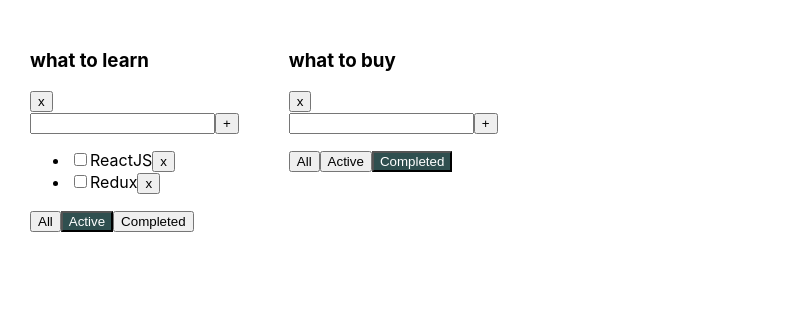
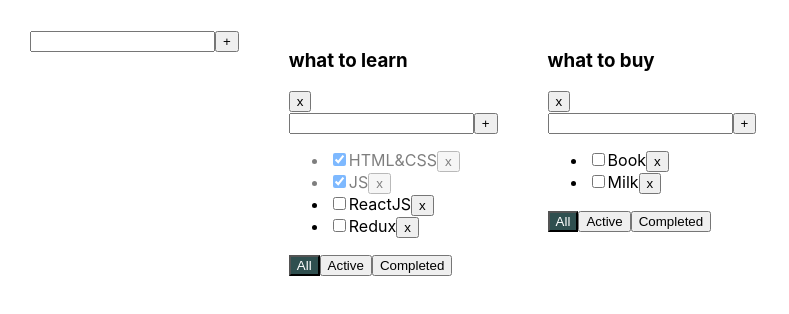
Before and after one commit to StepanAndrosov/todolist-ts, a React (Create React App) app: page / in a window 1280 px wide. Shown: the top 314 px of the page, without its empty margins (0-789 px from the left). Built offline with nearby package versions, Linux system fonts and the light colour scheme.

Commit message:
lesson 6: implementation of adding a new to-do list, tasks can be changed (<AddItemForm/>, <EditableSpan/>)

```diff
--- /dev/null
+++ b/src/AddItemForm.tsx
@@ -0,0 +1,43 @@
+import React, {ChangeEvent, KeyboardEvent, useState} from "react";
+import style from "./Todolist/Todolist.module.scss";
+
+type AddItemFormType = {
+    addItem: (title: string) => void
+}
+
+export const AddItemForm = (props: AddItemFormType) => {
+
+    const [newTaskTitle, setNewTaskTitle] = useState("")
+    const [error, setError] = useState<string | null>(null)
+    const onNewTitleChangeHandler = (e: ChangeEvent<HTMLInputElement>) => {
+        setNewTaskTitle(e.currentTarget.value)
+    }
+    const onKeyPressHandler = (e: KeyboardEvent<HTMLInputElement>) => {
+        setError(null)
+        if (e.key === "Enter") {
+            if (newTaskTitle.trim() === "") {
+                setError("Title is required")
+                return
+            }
+            props.addItem(newTaskTitle.trim())
+            setNewTaskTitle("")
+        }
+    }
+    const addTask = () => {
+        if (newTaskTitle.trim() === "") {
+            setError("Title is required")
+            return
+        }
+        props.addItem(newTaskTitle.trim())
+        setNewTaskTitle("")
+    }
+    return <div>
+        <input className={error ? style.error : ""}
+               value={newTaskTitle}
+               onChange={onNewTitleChangeHandler}
+               onKeyPress={onKeyPressHandler}
+        />
+        <button onClick={addTask}>+</button>
+        {error && <div className={style.errorMessage}>{error}</div>}
+    </div>
+}
--- a/src/App.tsx
+++ b/src/App.tsx
@@ -2,6 +2,7 @@ import React, {useState} from 'react';
 import './App.css';
 import {TaskType, Todolist} from "./Todolist/Todolist";
 import {v1} from "uuid";
+import {AddItemForm} from "./AddItemForm";
 
 export type FilterValuesType = "all" | "completed" | "active"
 
@@ -11,12 +12,23 @@ export type TodoListType = {
     filter: FilterValuesType
 }
 
+type TaskStateType = {
+    [key: string]: Array<TaskType>
+}
+
 export function App() {
 
     const removeTask = (id: string, todolistId: string) => {
         const tasks = tasksObj[todolistId]
         tasksObj[todolistId] = tasks.filter((item: { id: string; }) => item.id !== id)
         setTasksObj({...tasksObj})
+    }
+    const changeTodoListTitle = (id: string, newTitle: string) => {
+        const todolist = todolists.find(tl => tl.id === id);
+        if (todolist) {
+            todolist.title = newTitle
+            setTodolists([...todolists])
+        }
     }
 
     const addTask = (title: string, todolistId: string) => {
@@ -33,7 +45,14 @@ export function App() {
             task.isDone = isDone
             setTasksObj({...tasksObj})
         }
-
+    }
+    const changeTaskTitle = (taskId: string, newTitle: string, todolistId: string) => {
+        const tasks = tasksObj[todolistId]
+        const task = tasks.find(t => t.id === taskId)
+        if (task) {
+            task.title = newTitle
+            setTasksObj({...tasksObj})
+        }
     }
 
     const changeFilter = (value: FilterValuesType, todoListId: string) => {
@@ -48,10 +67,9 @@ export function App() {
     const todolistId2 = v1()
 
     const [todolists, setTodolists] = useState<Array<TodoListType>>([
-        {id: todolistId1, title: "what to learn", filter: "active"},
-        {id: todolistId2, title: "what to buy", filter: "completed"}
+        {id: todolistId1, title: "what to learn", filter: "all"},
+        {id: todolistId2, title: "what to buy", filter: "all"}
     ])
-
     const removeTodolist = (todolistId: string) => {
         const  filteredTodolist = todolists.filter(tl => tl.id !== todolistId)
         setTodolists(filteredTodolist)
@@ -59,7 +77,7 @@ export function App() {
         setTasksObj({...tasksObj})
     }
 
-    const [tasksObj, setTasksObj] = useState({
+    const [tasksObj, setTasksObj] = useState<TaskStateType>({
         [todolistId1]: [
             {id: v1(), title: "HTML&CSS", isDone: true},
             {id: v1(), title: "JS", isDone: true},
@@ -72,8 +90,22 @@ export function App() {
         ]
     })
 
+    function addTodolist(title: string){
+        const todolist: TodoListType = {
+            id: v1(),
+            filter: "all",
+            title
+        }
+        setTodolists([todolist, ...todolists])
+        setTasksObj({
+            ...tasksObj,
+            [todolist.id]: []
+        })
+    }
+
     return (
         <div className="App">
+            <AddItemForm addItem={addTodolist} />
             {
                 todolists.map((tl) => {
                     let taskForToDoList: Array<TaskType>
@@ -97,6 +129,8 @@ export function App() {
                                      changeTaskStatus={changeStatus}
                                      filter={tl.filter}
                                      removeTodolist={removeTodolist}
+                                     changeTaskTitle={changeTaskTitle}
+                                     changeTodoListTitle={changeTodoListTitle}
                     />
                 })
             }
--- /dev/null
+++ b/src/EditableSpan.tsx
@@ -0,0 +1,27 @@
+import React, {ChangeEvent, useState} from "react";
+
+type EditableSpanPropsType = {
+    title: string
+    onChange: (value: string) => void
+}
+
+export function EditableSpan(props: EditableSpanPropsType) {
+
+    const [editMode, setEditMode] = useState(false)
+    const [title, setTitle] = useState('')
+
+    const activateEditMode = () => {
+        setEditMode(true)
+        setTitle(props.title)
+    }
+    const activateViewMode = () => {
+        setEditMode(false)
+        props.onChange(title)
+    }
+
+    const onChangeTitleHandler = (e: ChangeEvent<HTMLInputElement>) => setTitle(e.currentTarget.value)
+
+    return editMode
+                ? <input onBlur={activateViewMode} onChange={onChangeTitleHandler} value={title} autoFocus/>
+                : <span onDoubleClick={activateEditMode}>{props.title}</span>
+}
--- a/src/Todolist/Todolist.tsx
+++ b/src/Todolist/Todolist.tsx
@@ -1,6 +1,8 @@
-import React, {ChangeEvent, KeyboardEvent, useState} from "react";
+import React, {ChangeEvent} from "react";
 import {FilterValuesType} from "../App";
 import style from "./Todolist.module.scss"
+import {AddItemForm} from "../AddItemForm";
+import {EditableSpan} from "../EditableSpan";
 
 export type TaskType = {
     id: string
@@ -15,8 +17,10 @@ type PropsTodoListType = {
     changeFilter: (value: FilterValuesType, todoListId: string) => void
     addTask: (title: string, todolistId: string) => void
     changeTaskStatus: (taskId: string, isDone: boolean, todolistId: string) => void
+    changeTaskTitle: (id: string, newTitle: string, todolistId: string) => void
     filter: FilterValuesType
     removeTodolist: (todolistId: string) => void
+    changeTodoListTitle: (id: string, newTitle: string) => void
 }
 
 export function Todolist({
@@ -24,37 +28,11 @@ export function Todolist({
                              tasks,
                              removeTask,
                              changeFilter,
-                             addTask,
                              changeTaskStatus,
                              filter,
                              ...props
                          }: PropsTodoListType) {
 
-    const [newTaskTitle, setNewTaskTitle] = useState("")
-    const [error, setError] = useState<string | null>(null)
-
-    const onNewTitleChangeHandler = (e: ChangeEvent<HTMLInputElement>) => {
-        setNewTaskTitle(e.currentTarget.value)
-    }
-    const onKeyPressHandler = (e: KeyboardEvent<HTMLInputElement>) => {
-        setError(null)
-        if (e.key === "Enter") {
-            if (newTaskTitle.trim() === "") {
-                setError("Title is required")
-                return
-            }
-            addTask(newTaskTitle.trim(), props.id)
-            setNewTaskTitle("")
-        }
-    }
-    const addedTask = () => {
-        if (newTaskTitle.trim() === "") {
-            setError("Title is required")
-            return
-        }
-        addTask(newTaskTitle.trim(), props.id)
-        setNewTaskTitle("")
-    }
     const onAllClickHandler = () => changeFilter("all", props.id)
     const onActiveClickHandler = () => changeFilter("active", props.id)
     const onCompletedClickHandler = () => changeFilter("completed", props.id)
@@ -63,20 +41,19 @@ export function Todolist({
         props.removeTodolist(props.id)
     }
 
+    const AddTask = (title: string) => {
+        props.addTask(title, props.id)
+    }
+    const onChangeTodoListTitleHandler = (newTitle: string) => {
+        props.changeTodoListTitle(props.id, newTitle)
+    }
+
     return <div className={style.TodoList}>
         <div>
-            <h3>{title}</h3>
+            <h3><EditableSpan title={title} onChange={onChangeTodoListTitleHandler}/></h3>
             <button onClick={removeTodolist}>x</button>
         </div>
-        <div>
-            <input className={error ? style.error : ""}
-                   value={newTaskTitle}
-                   onChange={onNewTitleChangeHandler}
-                   onKeyPress={onKeyPressHandler}
-            />
-            <button onClick={addedTask}>+</button>
-            {error && <div className={style.errorMessage}>{error}</div>}
-        </div>
+        <AddItemForm addItem={AddTask}/>
         <ul>
             {tasks.map(item => {
                 const onRemoveHandler = () => {
@@ -85,19 +62,25 @@ export function Todolist({
                 const onChangeHandler = (e: ChangeEvent<HTMLInputElement>) => {
                     changeTaskStatus(item.id, e.currentTarget.checked, props.id)
                 }
+                const onChangeTitleHandler = (newValue: string) => {
+                    props.changeTaskTitle(item.id, newValue, props.id)
+                }
                 return <li key={item.id + item.title} className={item.isDone ? style.isDone : ""}>
                     <input type="checkbox"
                            checked={item.isDone}
                            onChange={onChangeHandler}
                     />
-                    <span>{item.title}</span>
+                    <EditableSpan title={item.title} onChange={onChangeTitleHandler}/>
                     <button onClick={onRemoveHandler}>x</button>
                 </li>
             })}
         </ul>
         <div>
-            <button className={filter === "all" ? style.activeFilter : ""} onClick={onAllClickHandler}>All</button>
-            <button className={filter === "active" ? style.activeFilter : ""} onClick={onActiveClickHandler}>Active
+            <button className={filter === "all" ? style.activeFilter : ""}
+                    onClick={onAllClickHandler}>All
+            </button>
+            <button className={filter === "active" ? style.activeFilter : ""}
+                    onClick={onActiveClickHandler}>Active
             </button>
             <button className={filter === "completed" ? style.activeFilter : ""}
                     onClick={onCompletedClickHandler}>Completed
```
